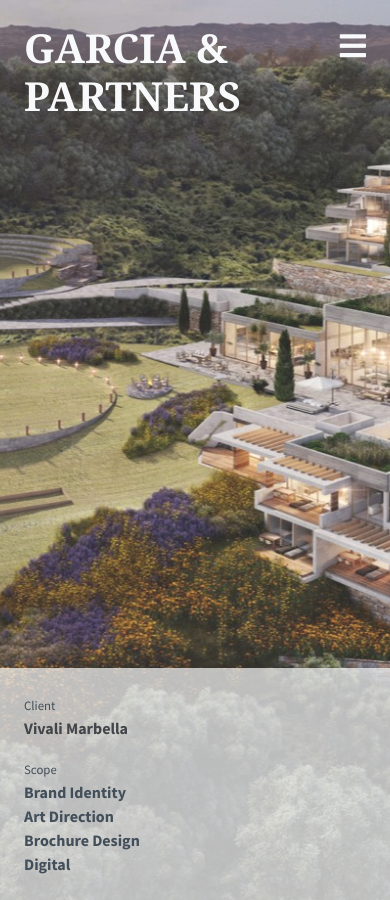
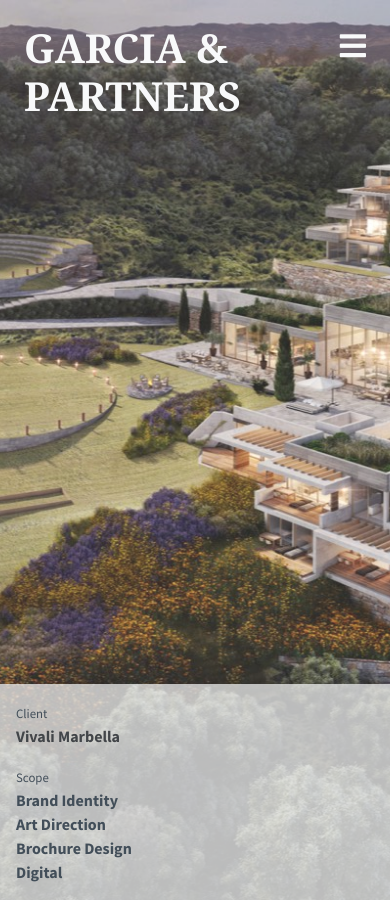
Before and after one commit to kenchi09/garciaandpartners, a Jekyll site: the page built from index.html, in a window 390 px wide. Built offline with Jekyll 4.4.1, drawn with Linux system fonts in a browser that asks for light colours; nearby versions of some CDN libraries.

Commit message:
Improvements in spacing for mobile phones. Next up: tablets.

```diff
--- a/_includes/carousel.html
+++ b/_includes/carousel.html
@@ -4,7 +4,7 @@
             {% for img in site.data.main_carousel %}
                 <div class="carousel-item vh-100 {% if forloop.first %} active {% endif %}"
                 style="background-image: url('assets/img/carousel/{{ img.filename }}')">
-                    <div class="carousel-caption px-4 px-lg-5 py-4">
+                    <div class="carousel-caption p-3 p-sm-4 px-lg-5">
                         <div class="row">
                             <div class="col-lg-2 col-md-4 col-sm-4">
                                 <small>Client</small>
--- a/_includes/overlay-menu.html
+++ b/_includes/overlay-menu.html
@@ -1,14 +1,14 @@
 <div class="overlay h3 text-light">
-    <div class="container-fluid px-0 px-lg-5">
+    <div class="container-fluid px-sm-4 px-lg-5">
         <div id="overlayCarousel" class="carousel slide carousel-fade" data-ride="carousel" data-interval="false">
-            <ol class="carousel-indicators mb-4">
+            <ol class="carousel-indicators my-4">
                 <li data-target="#overlayCarousel" data-slide-to="0" class="active"></li>
                 <li data-target="#overlayCarousel" data-slide-to="1"></li>
               </ol>
             <div class="carousel-inner" role="listbox">
                 <div class="carousel-item vh-100 active">
                     <div class="row">
-                        <div class="col-lg-6 px-5">
+                        <div class="col-lg-6 px-lg-5 mb-5">
                             <p class="mb-5">
                                 We're inspired by branding and designs that go beyond appearance,
                                 that tell a story, that make people feel something.
@@ -20,12 +20,11 @@
                                 Every brand has a story to tell. We're proud to express that for our clients
                                 through ideas-driven narrative, creativity, and craftsmanship.
                             </p>
-                            <p class="mb-5">&nbsp;</p>
                             <h4 class="text-uppercase mb-3">Contact Us</h4>
-                            <p><a class="text-decoration-none text-light"
+                            <p><a class="text-decoration-none text-light contact-email-address"
                                 href="mailto:{{ site.contact_email_address }}">{{ site.contact_email_address }}</a></p>
                         </div>
-                        <div class="col-lg-6 px-5">
+                        <div class="col-lg-6 px-lg-5 mb-5">
                             <h4 class="text-uppercase mb-3">Our Services</h4>
                             <ul class="list-unstyled services-list">
                                 <li>Brand Identity</li>
@@ -49,12 +48,12 @@
 
                 <div class="carousel-item vh-100">
                     <div class="row">
-                        <div class="col-lg-12 text-center mb-3 mb-lg-5">
+                        <div class="col-lg-12 text-center mb-3">
                             <h4 class="text-uppercase">Our Clients</h4>
                         </div>
                         {% for list in site.data.overlay_carousel.clients_list %}
-                            <div class="col-lg-4 px-5">
-                                <ul class="list-unstyled clients-list">
+                            <div class="col-lg-4 px-md-4 px-xl-5">
+                                <ul class="list-unstyled text-center text-lg-left clients-list">
                                     {% for client in list.clients %}
                                         <li>{{ client }}</li>
                                     {% endfor %}
--- a/assets/css/custom.css
+++ b/assets/css/custom.css
@@ -66,21 +66,22 @@
     height: 100%;
     width: 100%;
     background-color: #111;
-    overflow: auto;
     z-index: 99;
 }
 
-.overlay > .container-fluid {
-    padding-top: 10rem; /* @todo Should vary based on orientation */
+#overlayCarousel {
+    padding-top: 10rem;
 }
 
 #overlayCarousel .carousel-item {
     background-color: #111;
+    height: calc(100vh - 10rem) !important;
 }
 
-/*#overlayCarousel .carousel-item > .row {
-    padding-top: 150px;
-}*/
+#overlayCarousel .carousel-item .row {
+    height: calc(100vh - 10rem - 66px);
+    overflow-y: auto;
+}
 
 #overlayCarousel .carousel-indicators > li {
     width: 12px;
@@ -96,6 +97,10 @@
     background-color: white;
 }
 
+.contact-email-address {
+    word-break: break-all;
+}
+
 .clients-list {
     margin-bottom: 0;
 }
@@ -106,7 +111,13 @@
 
 
 
-@media (min-width: 992px) {
+@media screen and (max-width: 768px) and (orientation: portrait) {
+    #overlayCarousel {
+        padding-top: 7rem;
+    }
+}
+
+@media screen and (min-width: 992px) {
     nav .site-title {
         left: 3rem;
     }
@@ -115,3 +126,17 @@
         right: 3rem;
     }
 }
+
+@media screen and (max-width: 992px) and (orientation: landscape) {
+    #overlayCarousel {
+        padding-top: 7rem;
+    }
+
+    #overlayCarousel .carousel-item {
+        height: calc(100vh - 7rem) !important;
+    }
+
+    #overlayCarousel .carousel-item .row {
+        height: calc(100vh - 7rem - 66px);
+    }
+}
```
